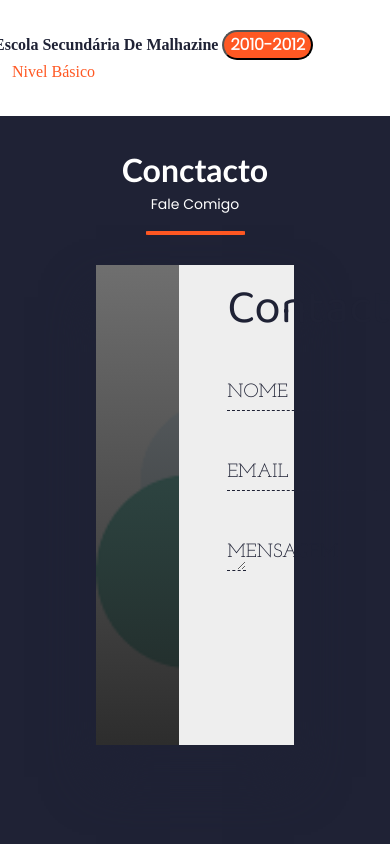
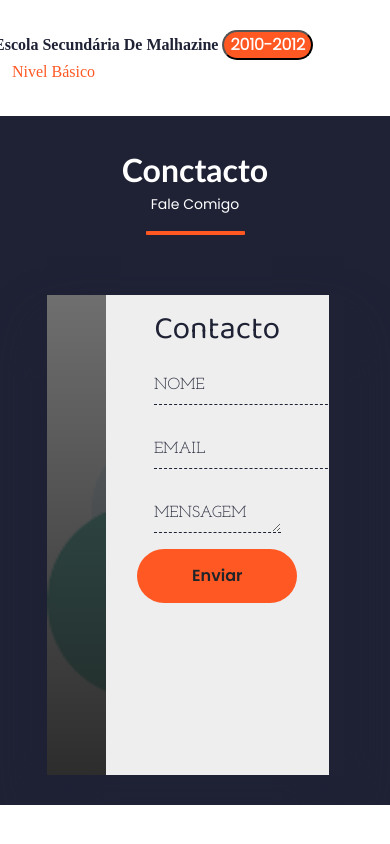
Before and after one commit to ArsenioLanga/Portfolio_Oficial, a React (Create React App) app: page / in a window 390 px wide. Shown: the part 1981-2825 px from the top of the page. After the commit the page ends 2786 px from the top, so only its background shows below. Built offline with nearby package versions, Linux system fonts and the light colour scheme; a web font is replaced by a local one.

Commit message:
responsividade da seccao contacto e outros detalhes

```diff
--- a/src/PortfolioContainer/About/About.css
+++ b/src/PortfolioContainer/About/About.css
@@ -185,7 +185,7 @@
     }
     .about-header .about-title{
         font-size: 30px;
-        margin-top: 25px;
+        margin-top: 10px;
     }
 
     .about-header .about_subtitle{
@@ -194,7 +194,7 @@
 
     .about-header .horinzotal-row{
         height: 3px;
-        margin-top: 10px;
+        margin-top: 5px;
     }
 
 
--- a/src/PortfolioContainer/Contact/Contact.css
+++ b/src/PortfolioContainer/Contact/Contact.css
@@ -124,13 +124,234 @@ form{
 .field:focus ~ label{
     top: 0;
     font-size: 1rem;
+    color: #eee;
 }
 
 .field:focus{
    border-bottom: 1px solid;
 }
 
-.highlighted-btn:hover{
+
+.submit{
+    background-color: #ff5823;
+}
+.submit:hover{
     background-color: cornsilk;
     color: #111;
 }
+
+
+@media screen and (max-width: 810px){
+
+.contacto-left{
+    width: 46%;
+}
+
+.contacto-right{
+    width: 54%;
+}
+
+}
+
+@media screen and (max-width: 575px){
+    .conctact-container{
+        height: auto;
+    }
+    .contacto-wrapper{
+        width: 90%;
+        height: 30rem;
+        margin-top: 60px;
+    }
+
+    .contacto-left{
+        width: 40%;
+    }
+
+    .contacto-right{
+        width: 60%;
+    }
+
+
+    .input-group{
+        position: relative;
+    }
+
+}
+     @media screen and (max-width: 420px){
+        .contacto-wrapper{
+            width: 90%;
+            height: 30rem;
+            margin-top: 60px;
+        }
+
+        .contacto-left{
+            width: 20%;
+        }
+
+        .contacto-right{
+            width: 75%;
+        }
+
+
+ h1{
+    font-size: 2rem;
+}
+
+.field{
+    width: 14rem;
+    font-size: 1rem;
+    height: 2rem;
+    outline: none;
+    margin: 1rem 0;
+}
+
+.input-group textarea{
+    padding-top: 1rem;
+    max-width: 20rem;
+    max-height: 4rem;
+}
+
+.field-label{
+    top: 1rem;
+    font-size: 1rem;
+}
+
+.field:focus ~ label{
+    top: 0;
+    font-size: .8rem;
+}
+
+.field:focus{
+   border-bottom: 1px solid;
+}
+
+.highlighted-btn {
+    color: var(--white);
+    font-size: 4px;
+    background-color: #ff5823;
+  }
+
+ }
+
+ @media screen and (max-width: 375px){
+    .conctact-container{
+        height: auto;
+    }
+    .contacto-wrapper{
+        width: 60%;
+        height: 20rem;
+        margin-top: 30px;
+    }
+
+    .contacto-left{
+        width: 20%;
+    }
+
+    .contacto-right{
+        width: 75%;
+    }
+
+    h1{
+        width: 50%;
+        text-align: center;
+        font-size: 1.5rem;
+    }
+
+    .field{
+        width: 10rem;
+        font-size: 1rem;
+        height: 1.3rem;
+    }
+
+    .input-group textarea{
+        padding-top: 1rem;
+        max-width: 15rem;
+        max-height: 2rem;
+    }
+
+    .field-label{
+        top: 1rem;
+        font-size: .7rem;
+    }
+
+    .field:focus ~ label{
+        top: 0;
+        font-size: 1rem;
+        color: #eee;
+    }
+
+    .field:focus{
+    border-bottom: 1px solid;
+    }
+
+    .highlighted-btn:hover{
+        background-color: cornsilk;
+        color: #111;
+    }
+
+    .highlighted-btn {
+        font-size: 4px !important;
+    }
+
+ }
+ @media screen and (max-width: 320px){
+    .conctact-container{
+        height: auto;
+    }
+    .contacto-wrapper{
+        width: 60%;
+        height: 20rem;
+        margin-top: 30px;
+    }
+
+    .contacto-left{
+        width: 10%;
+    }
+
+    .contacto-right{
+        width: 80%;
+    }
+
+    h1{
+        width: 50%;
+        text-align: center;
+        font-size: 1.5rem;
+    }
+
+    .field{
+        width: 10rem;
+        font-size: 1rem;
+        height: 1.3rem;
+    }
+
+    .input-group textarea{
+        padding-top: 1rem;
+        max-width: 15rem;
+        max-height: 2rem;
+    }
+
+    .field-label{
+        top: 1rem;
+        font-size: .7rem;
+    }
+
+    .field:focus ~ label{
+        top: 0;
+        font-size: 1rem;
+        color: #eee;
+    }
+
+    .field:focus{
+    border-bottom: 1px solid;
+    }
+
+    .highlighted-btn:hover{
+        background-color: cornsilk;
+        color: #111;
+    }
+
+    .highlighted-btn {
+        font-size: 4px !important;
+    }
+
+ }
--- a/src/PortfolioContainer/Contact/Contact.js
+++ b/src/PortfolioContainer/Contact/Contact.js
@@ -30,7 +30,8 @@ export default function Resume(){
                             <textarea class="field" id="mesagem" name="msg" required></textarea>
                             <label for="mesagem" class="field-label">Mensagem</label>
                         </div>
-                        <button type="submit" class="btn highlighted-btn">Enviar</button>
+                        {/* <button type="submit" class="btn highlighted-btn">Enviar</button> */}
+                        <button type="submit" class="btn submit">Enviar</button>
                     </form>
                 </div>
             </div>
```
